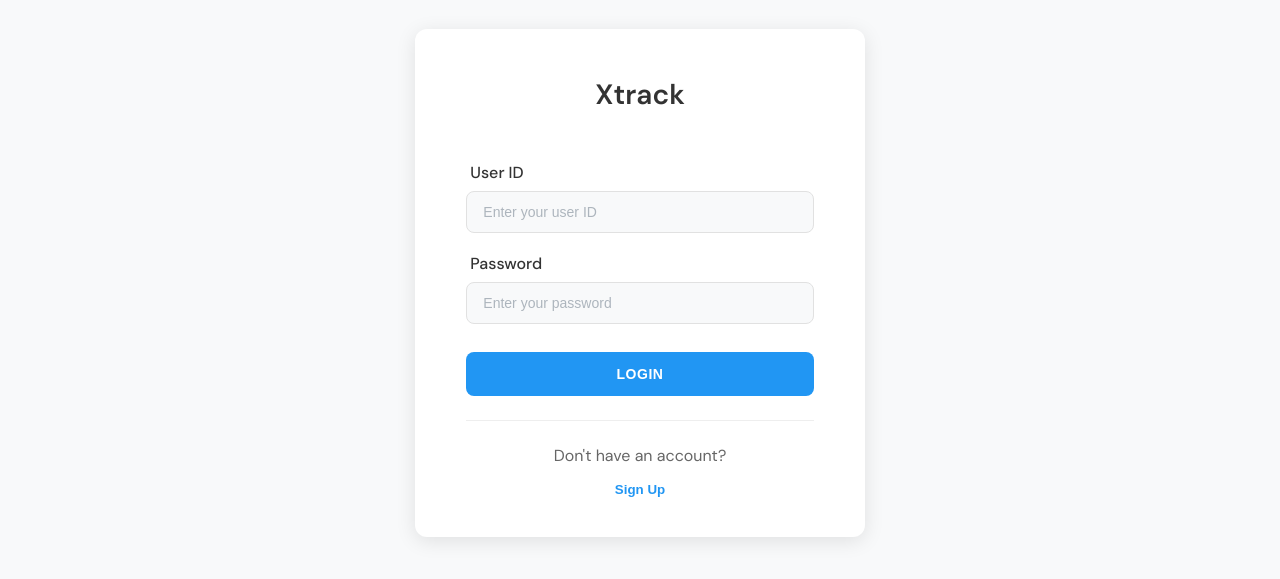
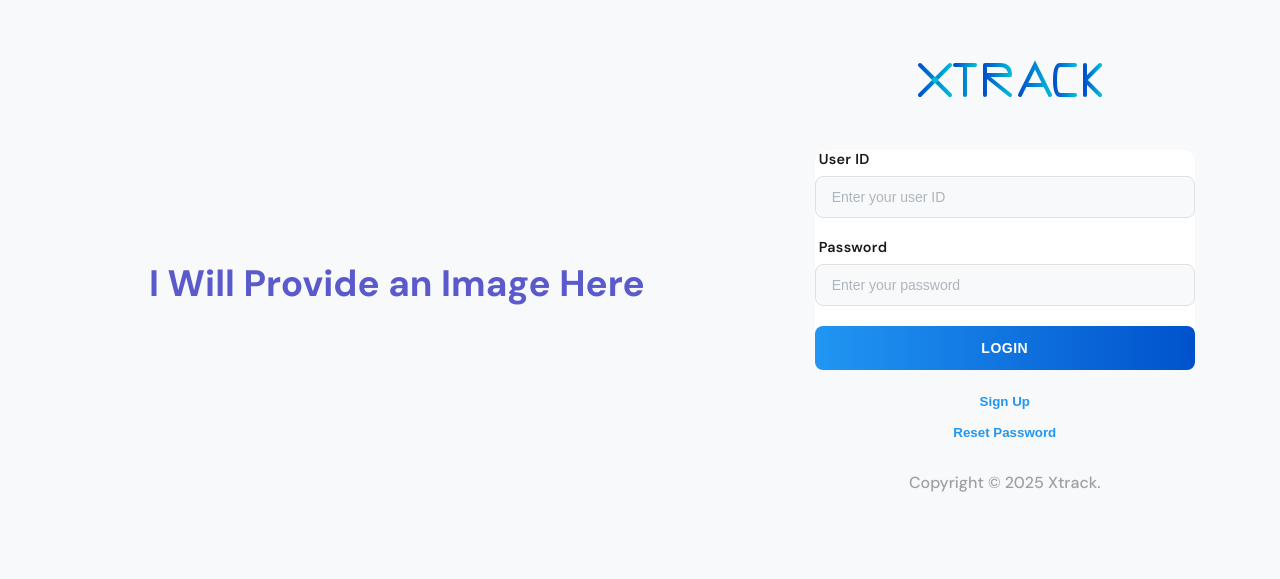
Before and after one commit to petersafwat11/Xtrack-frontend, a Next.js app: page /login in a window 1280 px wide. Shown: the part 149-728 px from the top of the page. Built offline with nearby package versions, Linux system fonts and the light colour scheme.

Commit message:
finished damn login page

```diff
--- a/app/login/page.js
+++ b/app/login/page.js
@@ -1,12 +1,28 @@
 import React from "react";
 import classes from "./page.module.css";
 import LoginForm from "../ui/loginForm/LoginForm";
-
+import Image from "next/image";
+import { DMSans } from "../fonts";
 const Login = () => {
   return (
     <div className={classes.page}>
-      <div className={classes.container}>
-        <LoginForm />
+      <div className={classes.content}>
+        <div className={classes.brandSection}>
+          <div className={classes.brandImage}>
+            {/* <Image
+              src="/images/brand-illustration.svg" // Add your brand image
+              alt="Xtrack Brand"
+              fill
+              style={{ objectFit: "contain" }}
+              priority
+            /> */}
+            I Will Provide an Image Here
+          </div>
+        </div>
+        <div className={classes.formSection}>
+          <LoginForm />
+          <p className={classes["copyright"]}>Copyright © 2025 Xtrack.</p>
+        </div>
       </div>
     </div>
   );
--- a/app/login/page.module.css
+++ b/app/login/page.module.css
@@ -5,15 +5,70 @@
 .page {
   min-height: 100vh;
   display: flex;
-  align-items: center;
-  justify-content: center;
+  flex-direction: column;
   background-color: #f8f9fa;
 }
 
-.container {
-  width: min(450px, 90%);
+.content {
+  flex: 1;
+  display: flex;
+  align-items: stretch;
+}
+
+.brandSection {
+  width: 60%;
+  background-color: #f8f9fa;
+  display: flex;
+  align-items: center;
+  justify-content: center;
   padding: 2rem;
-  background: white;
-  border-radius: 12px;
-  box-shadow: 0 4px 20px rgba(0, 0, 0, 0.1);
+  position: relative;
 }
+
+.brandImage {
+  position: relative;
+  width: 100%;
+  height: 100%;
+  display: flex;
+  align-items: center;
+  justify-content: center;
+  font-weight: 700;
+  color: #5a5acc;
+  font-size: 2.3rem;
+}
+
+.formSection {
+  width: 40%;
+  display: flex;
+  align-items: center;
+  justify-content: center;
+  flex-direction: column;
+  padding: 2rem;
+}
+.copyright {
+  padding: 1.5rem;
+  color: #a1a0a0;
+  font-weight: 500;
+}
+
+@media (max-width: 900px) {
+  .brandSection {
+    display: none;
+  }
+
+  .formSection {
+    width: 100%;
+    padding: 2rem;
+  }
+}
+
+@media (max-width: 480px) {
+  .formSection {
+    padding: 1rem;
+  }
+
+  .copyright {
+    padding: 1rem;
+    font-size: 0.875rem;
+  }
+}
--- a/app/ui/loginForm/LoginForm.js
+++ b/app/ui/loginForm/LoginForm.js
@@ -6,10 +6,12 @@ import api from "@/app/lib/axios";
 import { useRouter } from "next/navigation";
 import Signup from "../signupForm/signup";
 import Cookies from "js-cookie";
+import ForgetPassword from "../forgetPassword/ForgetPassword";
 
 const LoginForm = () => {
   const router = useRouter();
   const [isSignupOpen, setIsSignupOpen] = useState(false);
+  const [isForgetPasswordOpen, setIsForgetPasswordOpen] = useState(false);
   const [formData, setFormData] = useState({
     user_id: "",
     user_pwd: "",
@@ -72,8 +74,103 @@ const LoginForm = () => {
   return (
     <>
       <Signup isOpen={isSignupOpen} onClose={() => setIsSignupOpen(false)} />
+      <ForgetPassword
+        isOpen={isForgetPasswordOpen}
+        onClose={() => setIsForgetPasswordOpen(false)}
+      />
       <div className={styles.container}>
-        <h2 className={styles.title}>Xtrack</h2>
+        <h2 className={styles.title}>
+          {/* Xtrack */}
+
+          <svg
+            width="230"
+            height="60"
+            viewBox="0 0 230 60"
+            xmlns="http://www.w3.org/2000/svg"
+            fill="none"
+          >
+            <defs>
+              <linearGradient
+                id="logoGradient"
+                x1="0%"
+                y1="0%"
+                x2="100%"
+                y2="0%"
+              >
+                <stop offset="0%" style={{ stopColor: "#0052CC" }} />
+                <stop offset="100%" style={{ stopColor: "#00B8D9" }} />
+              </linearGradient>
+            </defs>
+
+            {/* X */}
+            <path
+              d="M30 15 L45 30 L30 45 M60 15 L45 30 L60 45"
+              stroke="url(#logoGradient)"
+              strokeWidth="4"
+              strokeLinecap="round"
+              strokeLinejoin="round"
+              fill="none"
+            />
+
+            {/* T */}
+            <path
+              d="M65 15 H85 M75 15 V45"
+              stroke="url(#logoGradient)"
+              strokeWidth="4"
+              strokeLinecap="round"
+              strokeLinejoin="round"
+            />
+
+            {/* R */}
+            <path
+              d="M95 15 V45 M95 15 H110 Q120 15 120 25 L95 25"
+              stroke="url(#logoGradient)"
+              strokeWidth="4"
+              strokeLinecap="round"
+              strokeLinejoin="round"
+            />
+            <path
+              d="M95 25 L120 45"
+              stroke="url(#logoGradient)"
+              strokeWidth="4"
+              strokeLinecap="round"
+            />
+
+            {/* A */}
+            <path
+              d="M130 45 L145 15 L160 45 M135 35 H155"
+              stroke="url(#logoGradient)"
+              strokeWidth="4"
+              strokeLinecap="round"
+            />
+
+            {/* C */}
+            <path
+              d="M185 15 H170 Q165 15 165 30 Q165 45 170 45 H185"
+              stroke="url(#logoGradient)"
+              strokeWidth="4"
+              strokeLinecap="round"
+            />
+
+            {/* K */}
+            <path
+              d="M195 15 V45 M195 30 L210 15 M195 30 L210 45"
+              stroke="url(#logoGradient)"
+              strokeWidth="4"
+              strokeLinecap="round"
+            />
+
+            <path
+              d="M70 50 L215 50"
+              stroke="url(#logoGradient)"
+              strokeWidth="3"
+              strokeLinecap="round"
+              opacity="0.8"
+            />
+
+            <circle cx="45" cy="30" r="3" fill="#00B8D9" />
+          </svg>
+        </h2>
         <form onSubmit={handleSubmit} className={styles.form}>
           <div className={styles.inputGroup}>
             <label htmlFor="user_id" className={styles.label}>
@@ -108,13 +205,18 @@ const LoginForm = () => {
             Login
           </button>
         </form>
-        <div className={styles.signupPrompt}>
-          <p>{`Don't have an account?`}</p>
+        <div className={styles.formFooter}>
           <button
             onClick={() => setIsSignupOpen(true)}
             className={styles.signupButton}
           >
             Sign Up
+          </button>
+          <button
+            onClick={() => setIsForgetPasswordOpen(true)}
+            className={styles.forgotPasswordButton}
+          >
+            Reset Password
           </button>
         </div>
       </div>
--- a/app/ui/loginForm/loginForm.module.css
+++ b/app/ui/loginForm/loginForm.module.css
@@ -1,11 +1,11 @@
 .container {
-  width: min(25rem, 90%);
+  width: min(450px, 90%);
   margin: 0 auto;
 }
+
 .form {
   border-radius: 0.75rem;
   background-color: white;
-  /* padding: 2rem 3rem; */
   margin: auto;
   display: flex;
   align-items: center;
@@ -13,6 +13,7 @@
   gap: 1.25rem;
   width: 100%;
 }
+
 .title {
   color: #26334d;
   font-weight: 700;
@@ -23,32 +24,58 @@
   justify-content: center;
   margin: 0 auto 2.5rem;
 }
-.error {
+
+.inputGroup {
   display: flex;
-  align-items: center;
-  justify-content: center;
-  width: 100%;
-  border: 2px solid #ddd;
-  font-size: 0.75rem;
-  /* color: var(--black-90); */
-  color: #d32626;
-  font-weight: 500;
-}
-.login-button {
-  background: #3361ff;
-  border-radius: 5px;
-  width: 100%;
-  height: 3.125rem;
-  color: #ffffff;
-  display: flex;
-  align-items: center;
-  justify-content: center;
-  font-size: 0.75rem;
-  font-weight: 700;
-  cursor: pointer;
-  border: none;
+  flex-direction: column;
+  gap: 0.5rem;
   width: 100%;
 }
+
+.label {
+  font-size: 0.9rem;
+  font-weight: 600;
+  color: #1a1a1a;
+  margin-left: 0.25rem;
+  letter-spacing: 0.02em;
+}
+
+.inputGroup input {
+  padding: 0.75rem 1rem;
+  border: 1px solid #e1e1e1;
+  border-radius: 8px;
+  font-size: 0.875rem;
+  transition: all 0.2s ease;
+  background-color: #f8f9fa;
+  color: #333;
+}
+
+.inputGroup input:hover {
+  border-color: #2196f3;
+}
+
+.inputGroup input:focus {
+  outline: none;
+  border-color: #2196f3;
+  background-color: white;
+  box-shadow: 0 0 0 3px rgba(33, 150, 243, 0.1);
+}
+
+.inputGroup input::placeholder {
+  color: #adb5bd;
+}
+
+.error {
+  color: #dc3545;
+  font-size: 0.875rem;
+  margin-top: 0.5rem;
+  text-align: center;
+  padding: 0.75rem;
+  background-color: #fff5f5;
+  border-radius: 6px;
+  border: 1px solid #feb2b2;
+}
+
 .not-authorized {
   width: 90%;
   color: red;
@@ -56,6 +83,33 @@
   align-items: center;
   justify-content: center;
   text-align: center;
+}
+
+.login-button,
+.submitButton {
+  background: linear-gradient(90deg, #2196f3 0%, #0052cc 100%);
+  color: white;
+  padding: 0.875rem;
+  border: none;
+  border-radius: 8px;
+  font-size: 0.875rem;
+  font-weight: 600;
+  cursor: pointer;
+  transition: all 0.2s ease;
+  width: 100%;
+  text-transform: uppercase;
+  letter-spacing: 0.5px;
+}
+
+.submitButton:hover {
+  background-color: #1976d2;
+  transform: translateY(-1px);
+  box-shadow: 0 4px 12px rgba(33, 150, 243, 0.2);
+}
+
+.submitButton:active {
+  transform: translateY(0);
+  box-shadow: none;
 }
 
 .overlay {
@@ -103,95 +157,29 @@
   background-color: #f5f5f5;
 }
 
-.title {
-  font-size: 1.75rem;
-  color: #333;
-  margin-bottom: 2rem;
-  text-align: center;
-  font-weight: 600;
+.formFooter {
+  display: flex;
+  flex-direction: column;
+  margin-top: 1rem;
+  justify-content: center;
+  align-items: center;
 }
 
-.form {
-  display: flex;
-  flex-direction: column;
-  gap: 1.25rem;
+.signupButton,
+.forgotPasswordButton {
+  background: none;
+  border: none;
+  color: #2196f3;
+  font-weight: 600;
+  cursor: pointer;
+  padding: 0.5rem 1rem;
+  transition: color 0.2s ease;
 }
 
-.inputGroup {
-  display: flex;
-  flex-direction: column;
-  gap: 0.5rem;
-  width: 100%;
-}
-
-.label {
-  font-size: 1rem;
-  font-weight: 500;
-  color: #333;
-  margin-left: 0.25rem;
-}
-
-.inputGroup input {
-  padding: 0.75rem 1rem;
-  border: 1px solid #e1e1e1;
-  border-radius: 8px;
-  font-size: 0.875rem;
-  transition: all 0.2s ease;
-  background-color: #f8f9fa;
-  color: #333;
-}
-
-.inputGroup input:hover {
-  border-color: #2196f3;
-}
-
-.inputGroup input:focus {
-  outline: none;
-  border-color: #2196f3;
-  background-color: white;
-  box-shadow: 0 0 0 3px rgba(33, 150, 243, 0.1);
-}
-
-.inputGroup input::placeholder {
-  color: #adb5bd;
-}
-
-.error {
-  color: #dc3545;
-  font-size: 0.875rem;
-  margin-top: 0.5rem;
-  text-align: center;
-  padding: 0.75rem;
-  background-color: #fff5f5;
-  border-radius: 6px;
-  border: 1px solid #feb2b2;
-}
-
-.submitButton {
-  background-color: #2196f3;
-  color: white;
-  padding: 0.875rem;
-  border: none;
-  border-radius: 8px;
-  font-size: 0.875rem;
-  font-weight: 600;
-  cursor: pointer;
-  transition: all 0.2s ease;
-  margin-top: 0.5rem;
-  text-transform: uppercase;
-  letter-spacing: 0.5px;
-  width: 100%;
-}
-
-.submitButton:hover {
-  background-color: #1976d2;
-  transform: translateY(-1px);
-  box-shadow: 0 4px 12px rgba(33, 150, 243, 0.2);
-}
-
-.submitButton:active {
-  transform: translateY(0);
-  box-shadow: none;
+.signupButton:hover,
+.forgotPasswordButton:hover {
+  color: #1976d2;
+  text-decoration: underline;
 }
 
 @media (max-width: 480px) {
@@ -213,30 +201,3 @@
     padding: 0.75rem;
   }
 }
-
-.signupPrompt {
-  margin-top: 1.5rem;
-  text-align: center;
-  padding-top: 1.5rem;
-  border-top: 1px solid #eee;
-}
-
-.signupPrompt p {
-  color: #666;
-  margin-bottom: 0.5rem;
-}
-
-.signupButton {
-  background: none;
-  border: none;
-  color: #2196f3;
-  font-weight: 600;
-  cursor: pointer;
-  padding: 0.5rem 1rem;
-  transition: color 0.2s ease;
-}
-
-.signupButton:hover {
-  color: #1976d2;
-  text-decoration: underline;
-}
--- a/next.config.mjs
+++ b/next.config.mjs
@@ -1,8 +1,8 @@
 /** @type {import('next').NextConfig} */
 const nextConfig = {
   env: {
-    // BACKEND_SERVER: "https://web-production-6b66.up.railway.app",
-    BACKEND_SERVER: "http://localhost:5000",
+    BACKEND_SERVER: "https://web-production-6b66.up.railway.app",
+    // BACKEND_SERVER: "http://localhost:5000",
   },
   images: {
     remotePatterns: [
```
